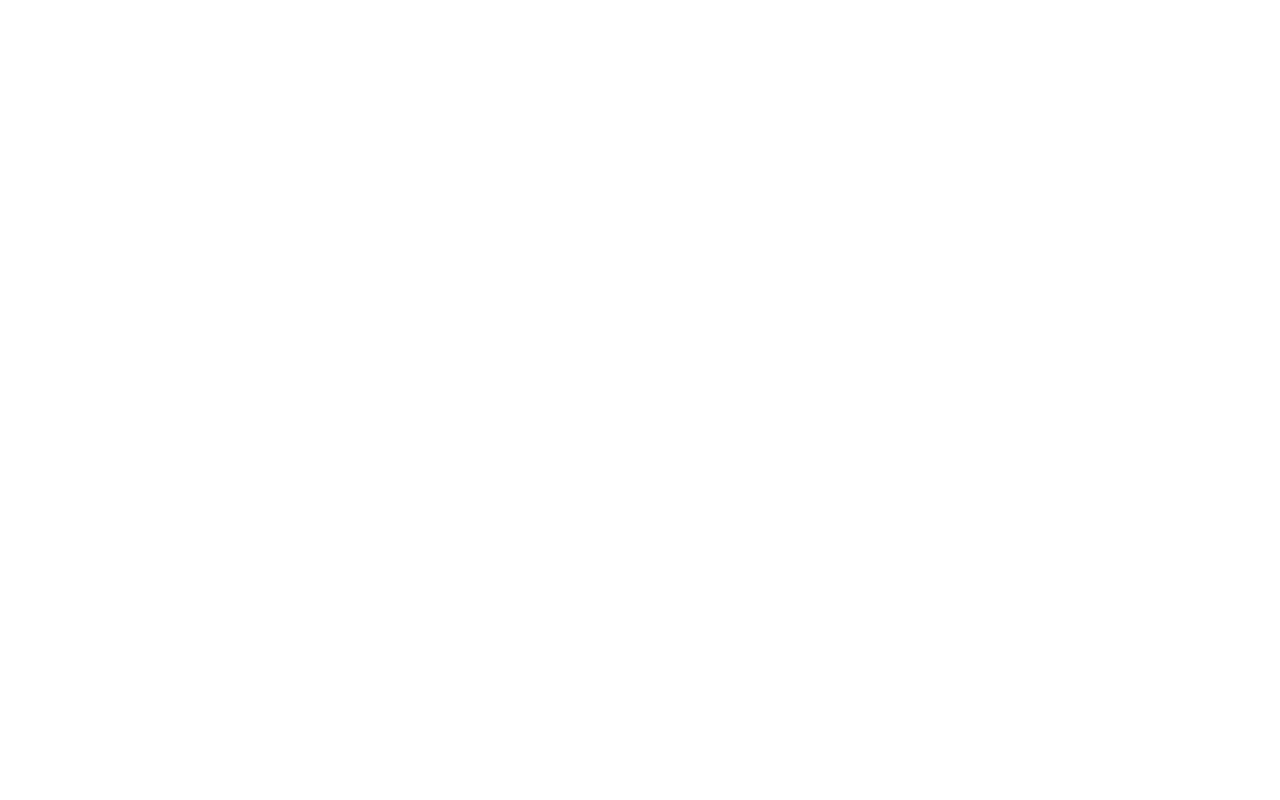
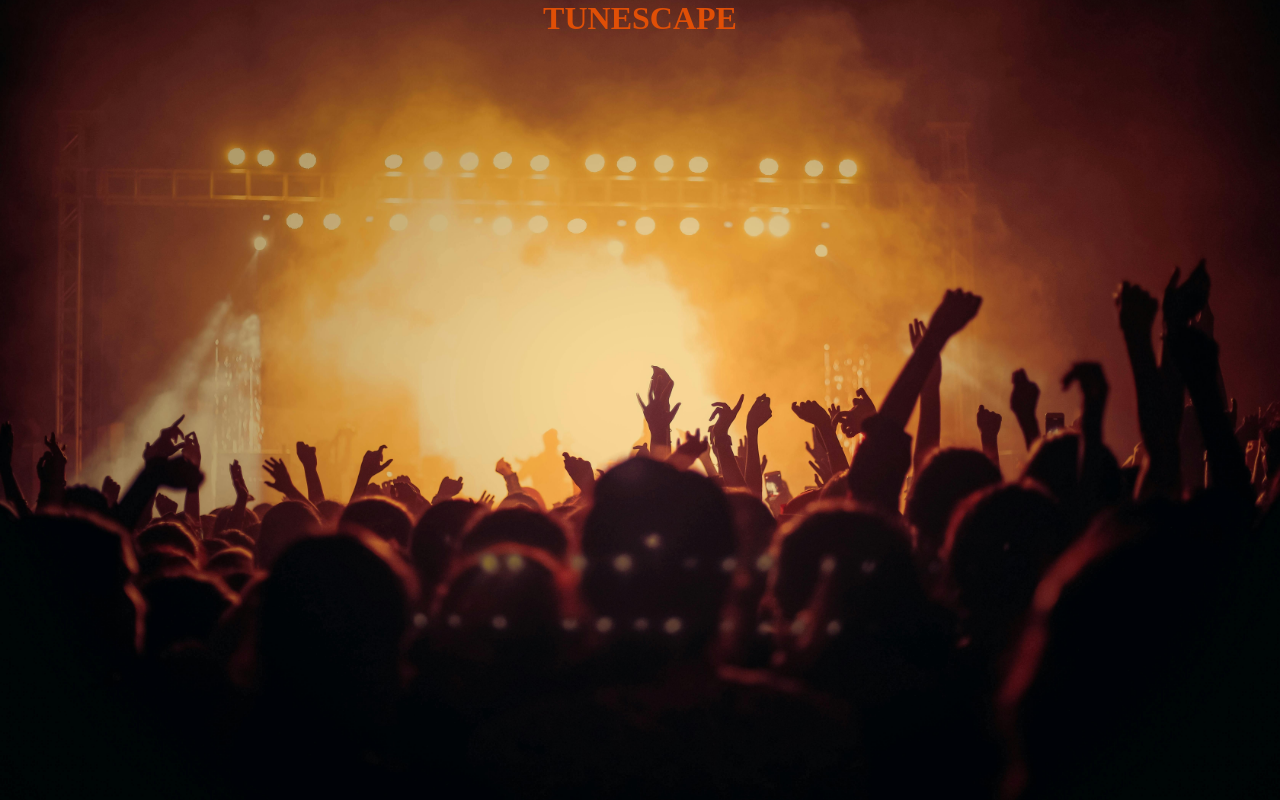
Before and after one commit to noeldugg/TUNESCAPE, a plain HTML site: page index.html in a window 1280 px wide. Drawn offline with Linux system fonts and the light colour scheme; a web font is replaced by a local one.

Commit message:
Added hero-text div class

```diff
--- a/index.html
+++ b/index.html
@@ -4,9 +4,14 @@
     <meta charset="UTF-8">
     <meta name="viewport" content="width=device-width, initial-scale=1.0">
     <title>TUNESCAPE</title>
+     <link rel="stylesheet" href="style.css">
 </head>
 <body>
-    <section id="navbar">
+    <div class="hero-image">
+        <div class="hero-text">
+            <h1>TUNESCAPE</h1>
+        </div>
+    </div>
 
 
     </section>
--- a/style.css
+++ b/style.css
@@ -6,6 +6,21 @@
     padding: 0;
     margin: 0;
 }
-body {
-    background-image: url();
+body, html {
+    height: 100%;
 }
+.hero-image {
+    background-image: url('Images/background.jpg');
+    background-position: center;
+    width: 100%;
+    box-sizing: border-box;
+    height: 100%;
+    position: fixed;
+    background-size: cover ;
+}
+.hero-text {
+    text-align: center;
+    top: 50%;
+     left: 50%;
+     color: #e04f06;
+}
```
